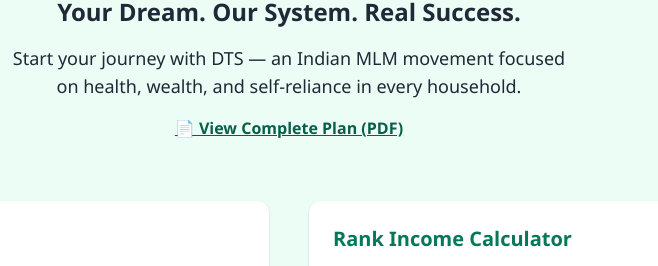
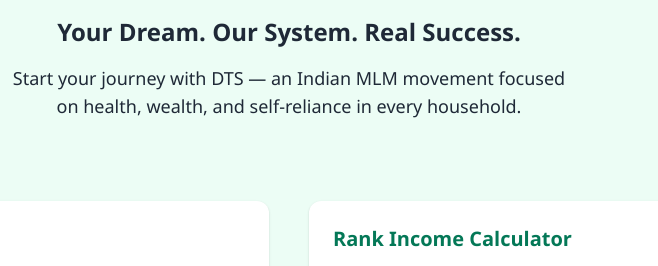
Before and after one commit to DTS250275/dtsmarketingindia, a plain HTML site: page index.html in a window 1280 px wide. Shown: the part 194-460 px from the top of the page, 351-1009 px from the left. Drawn offline with nearby package versions, Linux system fonts and the light colour scheme; grey boxes are pictures that could not be loaded.

Commit message:
index.html

```diff
--- a/index.html
+++ b/index.html
@@ -35,8 +35,7 @@
       <section class="flex-1 text-center">
         <h2 class="text-2xl font-semibold mb-4">Your Dream. Our System. Real Success.</h2>
         <p class="text-lg max-w-xl mx-auto">Start your journey with DTS — an Indian MLM movement focused on health, wealth, and self-reliance in every household.</p>
-        <a href="DTS Plan for Rural & Urban India.pdf" target="_blank" class="mt-4 inline-block text-green-800 font-semibold underline">📄 View Complete Plan (PDF)</a>
-      </section>
+       </section>
       <img src="https://i.ibb.co/4Rt0QmKd/Digital-India-for-Rural-India1.jpg" alt="Side Image 2" class="md:w-1/5 rounded shadow">
     </div>
 
```
